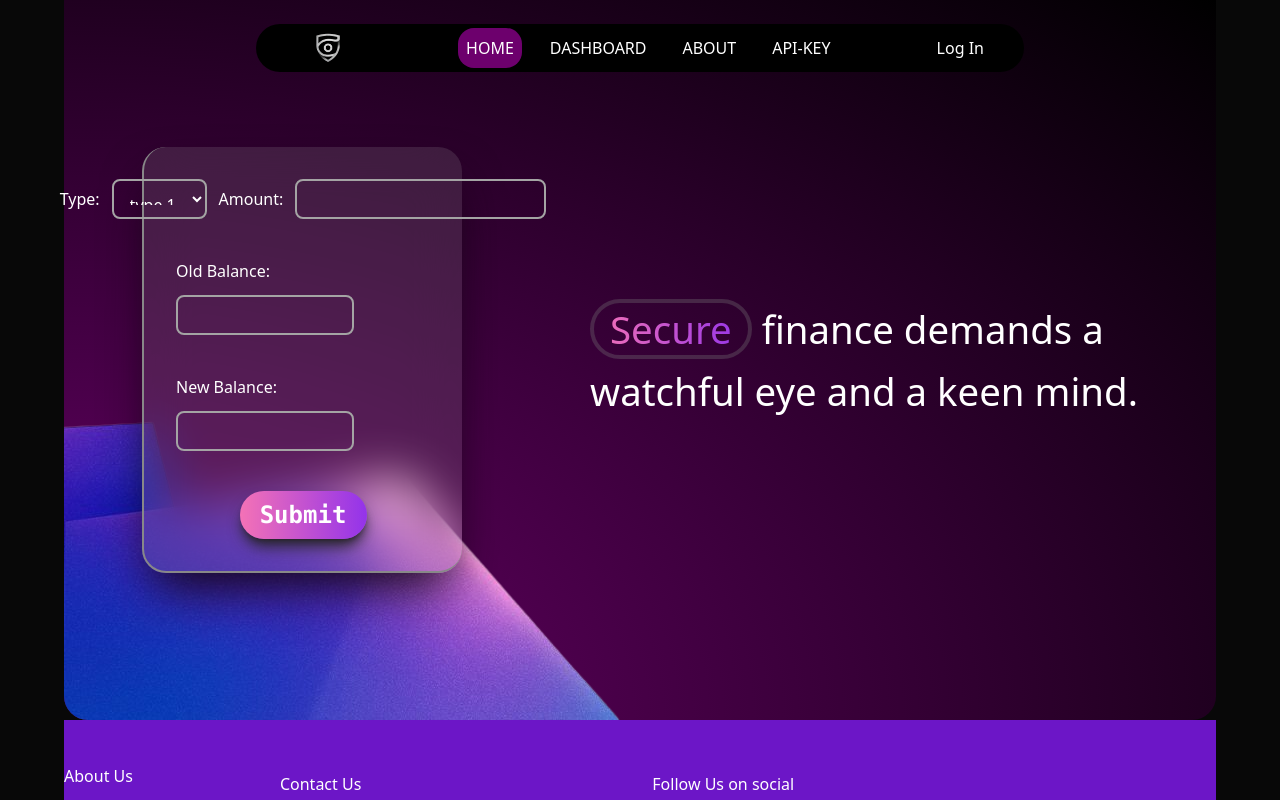
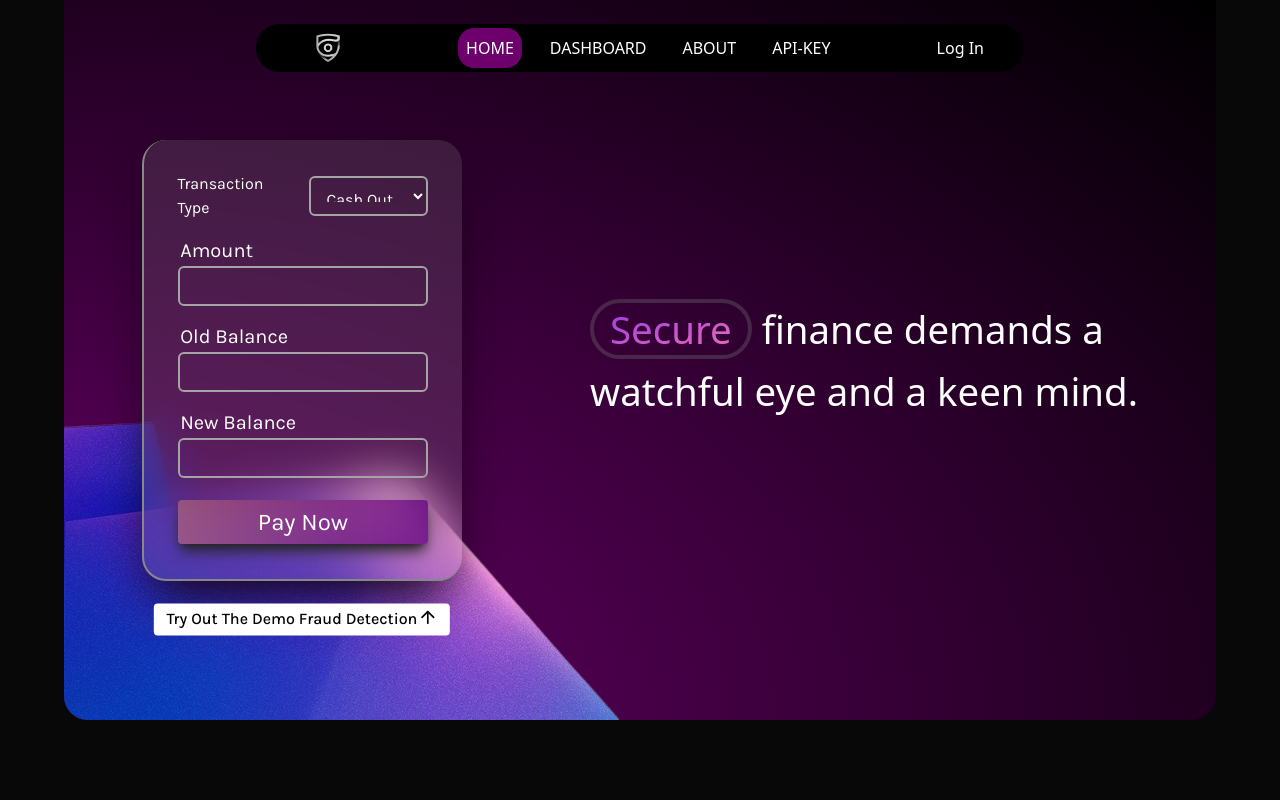
Before and after one commit to Roushan1512/Payments-Fraud-Detection, a React (Vite) app in the folder clientside/: page / in a window 1280 px wide. Shown: the top 800 px of the page. Built offline with nearby package versions, Linux system fonts and the light colour scheme; what @nextui-org/react would draw is missing.

Commit message:
demo working

```diff
--- a/clientside/src/components/Dashboard/Dashboard.jsx
+++ b/clientside/src/components/Dashboard/Dashboard.jsx
@@ -155,7 +155,6 @@ const Dashboard = () => {
         initial={{ opacity: 0 }}
         animate={{ opacity: 1 }}
         transition={{ duration: 0.8, delay: 0.1, ease: "easeInOut" }}
-        variants={gridVariant}
       >
         <div className=" h-[08%] ">
           <h1 className="pl-[.7rem]  h-full flex items-center text-[4vh] font-semibold">
--- a/clientside/src/components/Header/Header.jsx
+++ b/clientside/src/components/Header/Header.jsx
@@ -6,7 +6,7 @@ import Login from "../Login/Login";
 import Logout from "../Login/Logout";
 const Header = () => {
   const { user, isAuthenticated } = useAuth0();
-  console.log(isAuthenticated);
+  // console.log(isAuthenticated);
   return (
     <div className="bg-[#000000] flex justify-between items-center  text-white mt-6 left-[20%] h-[6vh] w-[60vw] rounded-3xl px-10 overflow-hidden  shadow-[#120411] absolute z-30">
       <div>
--- a/clientside/src/components/Home/Homepage.jsx
+++ b/clientside/src/components/Home/Homepage.jsx
@@ -1,68 +1,263 @@
-import React from "react";
+import React, { useState } from "react";
 import img1 from "./design.png";
+import { motion } from "framer-motion";
+import axios from "axios";
+import { Spinner } from "@nextui-org/react";
+import { ArrowUp, LoaderCircleIcon } from "lucide-react";
 
 const Homepage = () => {
+  const [type, setType] = useState(1);
+  const [amount, setAmount] = useState("");
+  const [oldBalance, setoldBalance] = useState("");
+  const [newBalance, setnewBalance] = useState("");
+  const [loading, setloading] = useState(false);
+  const [fraudDetected, setfraudDetected] = useState(false);
+
+  const predictDemo = (e) => {
+    e.preventDefault();
+    const predictData = {
+      data: {
+        type: parseInt(type),
+        amount: parseInt(amount),
+        oldbalanceOrg: parseInt(oldBalance),
+        newbalanceOrig: parseInt(newBalance),
+      },
+    };
+    console.log(predictData);
+    setloading(true);
+    axios
+      .post(
+        `${import.meta.env.VITE_URL}/demo/singleData/predict_noapi`,
+        predictData
+      )
+      .then((res) => {
+        setloading(false);
+        console.log(res.data.prediction);
+        if (res.data.prediction === "Fraud") {
+          setfraudDetected(true);
+          setTimeout(() => {
+            setfraudDetected(false);
+          }, 6000);
+        }
+      })
+      .catch((err) => {
+        console.log(err);
+      });
+  };
+
   return (
-    <div
-      className="flex justify-center items-center h-[90vh] w-[90vw] gap-32 mx-auto rounded-b-3xl relative"
+    <div className=" h-[100vh]">
+      <motion.div
+        className="flex justify-center origin-top items-center h-[90vh] w-[90vw] gap-32 mx-auto rounded-b-3xl relative"
         id="front_page"
+        initial={{ scaleY: 0.5, y: -500 }}
+        animate={{ scaleY: 1, y: 0 }}
+        transition={{
+          duration: 0.35,
+          type: "spring",
+          stiffness: 40,
+          damping: 10,
+          easing: [0.83, 0, 0.17, 1],
+        }}
       >
         <img
           src={img1}
           alt=""
           className="absolute bottom-0 left-0 rounded-bl-3xl"
         />
-      <div className="h-auto w-[25vw] bg-[#8a8a8a33] p-8 rounded-3xl  shadow-2xl shadow-[#120411] flex flex-col gap-10 backdrop-blur-xl justify-center border-b-2 border-l-2 border-[#888888]">
-        <div className="flex gap-3 items-center justify-center ">
-          <label htmlFor="select">Type:</label>
-          <select className=" rounded-lg bg-transparent border-2 border-[#a4a4a4] p-3 outline-none  h-[5vh]">
-            <option value="type 1" className=" bg-[#341730f9]">
-              type 1
+        <div className=" relative">
+          <motion.div
+            className="flex
+           bottom-[-2rem] left-1/2 [transform:translate(-50%,70%)] whitespace-nowrap px-[1vw] py-[.5vh] absolute z-[100] rounded text-black font-medium font-Karla bg-[white] "
+            // initial={{ transform: "translate(-50%,70%)" }}
+            // animate={{
+            //   transform: "translate(-50%,90%)",
+            // }}
+            transition={{
+              duration: 3,
+              ease: "easeInOut",
+              type: "spring",
+              repeat: Infinity,
+              loop: Infinity,
+              repeatType: "reverse",
+              stiffness: 100,
+              damping: 10,
+            }}
+          >
+            Try Out The Demo Fraud Detection <ArrowUp size={20} />
+          </motion.div>
+          <motion.div
+            className=" h-full w-full bg-[#00000069] rounded-3xl backdrop-blur-sm z-30 absolute"
+            initial={{ opacity: 0, scale: 0, brightness: 0 }}
+            animate={{
+              opacity: fraudDetected ? 1 : 0,
+              scale: fraudDetected ? 1 : 0,
+              y: fraudDetected ? 0 : 100,
+            }}
+          ></motion.div>
+          <motion.div
+            className="  py-[1vh] px-[1vw]  origin-center flex items-center bg-[#ebbcbc] text-black absolute rounded z-40 top-1/2 left-1/2 [transform:translate(-50%,-50%)]"
+            initial={{ opacity: 0, scale: 0, brightness: 0 }}
+            animate={{
+              opacity: fraudDetected ? 1 : 0,
+              transform: fraudDetected
+                ? "scale(1) translate(-50%,-30%)"
+                : "scale(0) translate(-50%,-50%)",
+            }}
+          >
+            <span className=" text-[3vh] whitespace-nowrap font-semibold">
+              Transaction Failed Try Again
+            </span>
+          </motion.div>
+          <motion.div
+            className=" absolute flex flex-col text-[2.7vh] font-medium font-Karla items-center justify-center  z-30 top-1/2 left-1/2 [transform:translate(-50%,-50%)] "
+            initial={{ opacity: 0, scale: 0, brightness: 0 }}
+            animate={{
+              opacity: loading ? 1 : 0,
+              transform: loading
+                ? "scale(1) translate(-50%,-50%)"
+                : "scale(0) translate(-50%,-50%)",
+            }}
+            transition={{
+              duration: 0.5,
+              ease: "easeInOut",
+              type: "tween",
+              delay: 0.1,
+              stiffness: 100,
+            }}
+          >
+            <motion.div
+              initial={{
+                rotate: 0,
+              }}
+              animate={{
+                rotate: 360,
+                transition: {
+                  duration: 1,
+                  ease: "easeInOut",
+                  loop: Infinity,
+                  repeat: Infinity,
+                },
+              }}
+              transition={{
+                duration: 5,
+                ease: "easeInOut",
+                loop: Infinity,
+              }}
+            >
+              <LoaderCircleIcon size={30} />
+            </motion.div>
+
+            <span>Loading</span>
+          </motion.div>
+          <motion.form
+            className={`h-auto w-[25vw] bg-[#8a8a8a33] px-[2vw] py-[3vh]  rounded-3xl  shadow-2xl shadow-[#120411] flex flex-col gap-[vh] backdrop-blur-xl justify-center border-b-2 border-l-2 border-[#888888] font-Karla 2xl:w-[22vw] `}
+            onSubmit={predictDemo}
+            animate={{
+              pointerEvents: loading ? "none" : "auto",
+            }}
+            transition={{
+              duration: 0.5,
+              ease: "easeInOut",
+              type: "spring",
+            }}
+          >
+            <div className=" h-[20%] w-full  gap-[5%] flex items-center px-[3%] py-[3%] ">
+              <label htmlFor="select" className=" w-1/2">
+                Transaction Type
+              </label>
+              <select
+                className="w-1/2  rounded-md bg-transparent border-2 border-[#a4a4a4] p-3 outline-none  h-[5vh]"
+                value={type}
+                onChange={(e) => {
+                  setType(e.target.value);
+                }}
+              >
+                <option value="1" className=" bg-[#341730f9]">
+                  Cash Out
                 </option>
-            <option value="type 2" className=" bg-[#341730f9]">
-              type 2
+                <option value="2" className=" bg-[#341730f9]">
+                  Payment
                 </option>
-            <option value="type 3" className=" bg-[#341730f9]">
-              type 3
+                <option value="3" className=" bg-[#341730f9]">
+                  Cash In
                 </option>
-            <option value="type 4" className=" bg-[#341730f9]">
-              type 4
+                <option value="4" className=" bg-[#341730f9]">
+                  Transfer
                 </option>
-            <option value="type 5" className=" bg-[#341730f9]">
-              type 5
+                <option value="5" className=" bg-[#341730f9]">
+                  Debit Card
                 </option>
               </select>
-          <label htmlFor="text">Amount:</label>
+            </div>
+            <div className=" h-[22%] w-full flex flex-col px-[3%] py-[3%] gap-[5%]  justify-evenly ">
+              <label htmlFor="text " className=" text-[2.5vh] pl-[.2vw]">
+                Amount
+              </label>
               <input
-            type="text"
-            className=" rounded-lg bg-transparent border-2 border-[#a4a4a4] px-2 outline-none h-[5vh]"
+                type="Number"
+                className="
+          rounded-md bg-transparent border-2 border-[#a4a4a4] px-2 outline-none h-[5vh]  w-full"
+                value={amount}
+                onChange={(e) => {
+                  setAmount(e.target.value);
+                }}
+                required
               />
             </div>
-        <div className="flex gap-3 flex-col">
-          <label htmlFor="">Old Balance:</label>
+            <div className=" h-[22%] w-full flex flex-col px-[3%] py-[3%] gap-[5%]  justify-evenly">
+              <label htmlFor="text" className=" text-[2.5vh] pl-[.2vw]">
+                Old Balance
+              </label>
               <input
-            type="text"
-            className=" rounded-lg bg-transparent border-2 border-[#a4a4a4] px-2 w-[70%] outline-none h-[5vh]"
+                type="Number"
+                className="
+          rounded-md bg-transparent border-2 border-[#a4a4a4] px-2 outline-none h-[5vh]  w-full"
+                value={oldBalance}
+                onChange={(e) => {
+                  setoldBalance(e.target.value);
+                }}
+                required
               />
             </div>
-        <div className="flex gap-3 flex-col">
-          <label htmlFor="">New Balance:</label>
+            <div className=" h-[22%] w-full flex flex-col px-[3%] py-[3%] gap-[5%]  justify-evenly">
+              <label htmlFor="text" className=" text-[2.5vh] pl-[.2vw]">
+                New Balance
+              </label>
               <input
-            type="text"
-            className=" rounded-lg bg-transparent border-2 border-[#a4a4a4] px-2 w-[70%] outline-none h-[5vh]"
+                type="Number"
+                className="
+          rounded-md bg-transparent border-2 border-[#a4a4a4] px-2 outline-none h-[5vh]  w-full"
+                value={newBalance}
+                onChange={(e) => {
+                  setnewBalance(e.target.value);
+                }}
+                required
+              />
+              <div className="h-[22%] w-full  mt-[2.5vh] py-[1%]">
+                <motion.input
+                  type="submit"
+                  value="Pay Now"
+                  whileHover={{ brightness: 1.2 }}
+                  whileTap={{ scale: 0.8 }}
+                  className="w-full py-[.5vh] cursor-pointer text-[3vh] bg-transparent font-Karla rounded bg-gradient-to-r from-[#b96875a4] to-[#620080be]  shadow-lg shadow-[#242424] hover: hover:to-purple-900 "
+                  transition={{
+                    duration: 0.5,
+                    ease: "easeInOut",
+                  }}
                 />
               </div>
-        <button className=" bg-transparent  w-2/4 mx-auto p-2 rounded-3xl text-2xl bg-gradient-to-r from-pink-400 to-purple-600 font-bold font-mono shadow-lg shadow-[#242424] hover:from-pink-500 hover:to-purple-900 hover:transitio">
-          Submit
-        </button>
+            </div>
+          </motion.form>
         </div>
         <div className=" font-sans  text-[3vw]  leading-relaxed">
-        <span className="px-4 border-4 border-[#77777753] rounded-full text-transparent bg-clip-text bg-gradient-to-r from-pink-400 to-purple-600 transition ease-in-out">
+          <span className="px-4 border-4 border-[#77777753] rounded-full text-transparent bg-clip-text  bg-gradient-to-tl from-pink-400 to-purple-600 transition ease-in-out">
             Secure
           </span>{" "}
           finance demands a <br />
           watchful eye and a keen mind.
         </div>
+      </motion.div>
     </div>
   );
 };
```
Lines whose indentation alone changed are shown as unchanged.
